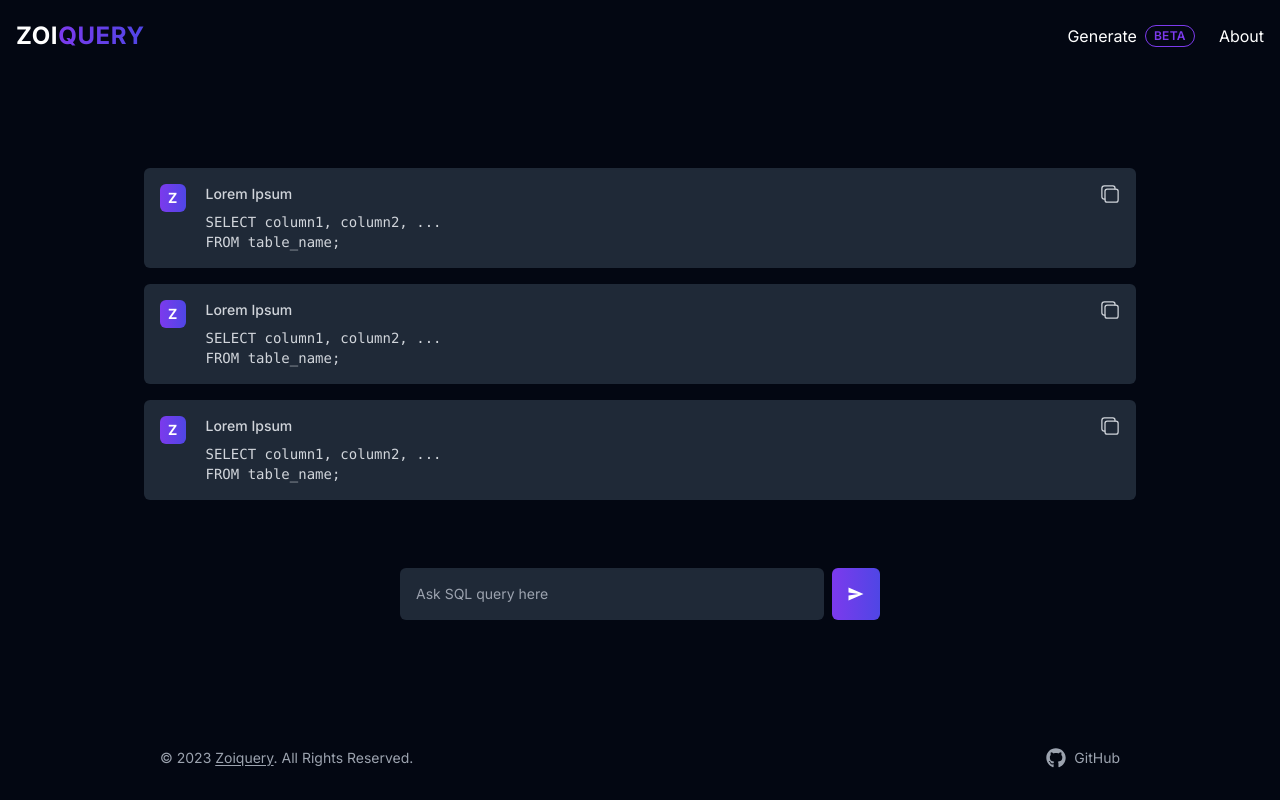
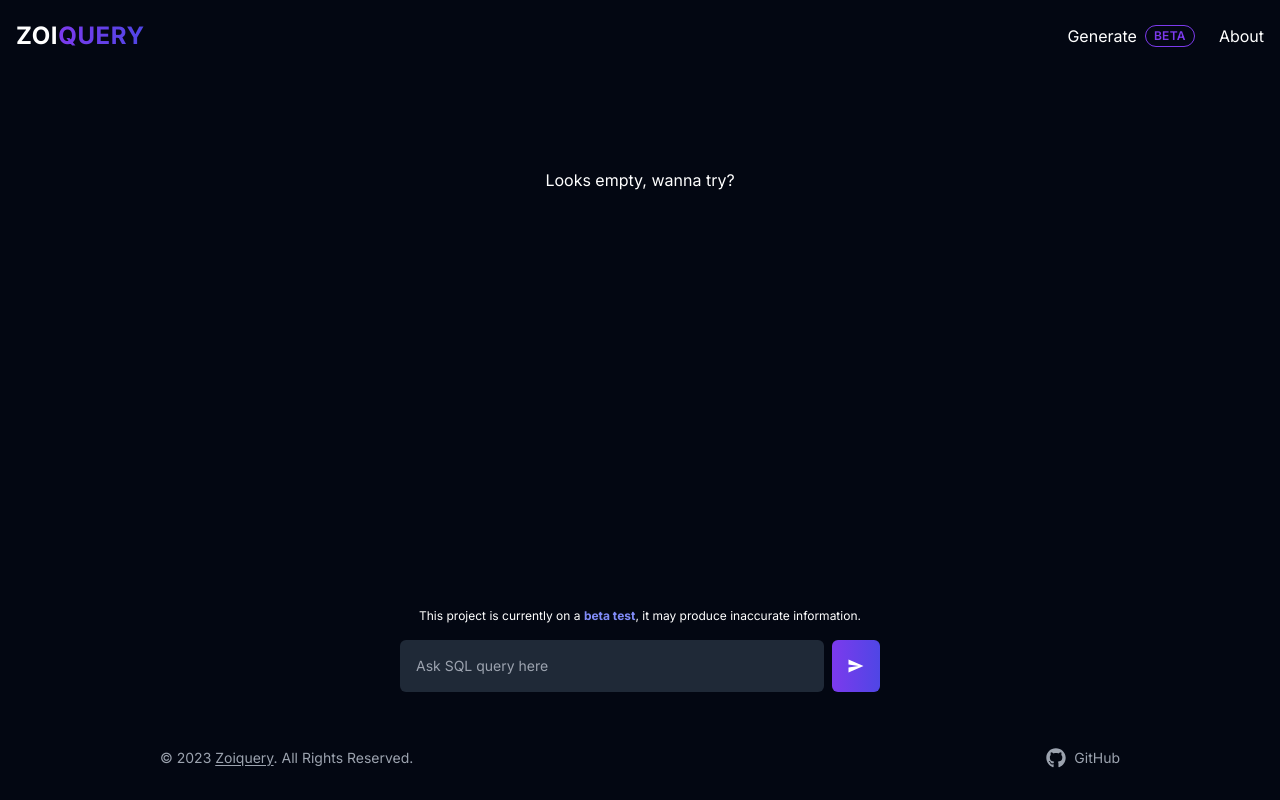
Before and after one commit to noeyislearning/zoiquery, a Next.js app in the folder client/: page / in a window 1280 px wide. Built offline with nearby package versions, Linux system fonts and the light colour scheme.

Commit message:
Add `toast` in each transaction

```diff
--- a/client/app/(site)/page.tsx
+++ b/client/app/(site)/page.tsx
@@ -1,76 +1,93 @@
+"use client";
 import React from 'react'
+
+/** Other Dependencies */
+import { ToastContainer, toast } from 'react-toastify';
+import 'react-toastify/dist/ReactToastify.css';
+
 
 /** React Icons */
 import { IoSendSharp, IoCopyOutline } from "react-icons/io5";
 
 /** Components */
-import AIResponseAvatar from "@/components/common/Avatars/AIResponseAvatar";
+import ChatCard from "@/components/common/Cards/ChatCard";
+
+/** Interfaces/Props */
+import { MessageProps } from "@/assets/interfaces/message"
 
 export default function Home() {
+
+  const [value, setValue] = React.useState<string>("");
+  const [chat, setChat] = React.useState<MessageProps[]>([]);
+
+  const getUserInput = async () => {
+    const options = {
+      method: "POST",
+      headers: { "Content-Type": "application/json" },
+      body: JSON.stringify({ message: value}),
+    };
+
+    toast.promise(
+        fetch("http://localhost:8000/chat", options),
+        {
+          pending: 'Sending query...',
+          success: 'Query sent successfully!',
+          error: 'Failed to send query.'
+        }
+    ).then(async (response) => {
+      if (!response.ok) {
+        throw new Error(`HTTP ERROR, STATUS: ${response.status}`);
+      }
+
+      const data = await response.json();
+
+      const userMessage = {
+        role: "user",
+        content: value,
+      }
+      setChat(oldChat => [...oldChat, data, userMessage])
+
+      setValue("");
+    }).catch((error) => {
+      console.error(`SERVER ERROR: ${error}`);
+    })
+  }
+
+
   return (
       <>
         <section>
-          {/* Prompt Section */}
+          <ToastContainer />
           <div className="pt-20 w-full max-w-screen flex justify-center">
-            <div className="p-4 mx-auto h-[50vh] w-[80vw] overflow-y-auto">
+            <div className="p-4 mx-auto h-[50vh] w-fit lg:w-[80vw] overflow-y-auto">
               <div className="flex flex-col justify-between">
-                {/* Prompts */}
-                <div className="mb-4 py-4 px-4 bg-gray-800 rounded-md text-gray-300">
-                  <div className="flex flex-row gap-5 items-start text-sm justify-between">
-                    <AIResponseAvatar />
-                    <div className="flex flex-col gap-2 w-full">
-                      <div className="font-medium">Lorem Ipsum</div>
-                      <div className="font-mono">
-                        SELECT column1, column2, ... <br />
-                        FROM table_name;
-                      </div>
-                    </div>
-                    <button>
-                      <IoCopyOutline className="w-5 h-5"/>
-                    </button>
-                  </div>
-                </div>
-                {/* Prompts */}
-                <div className="mb-4 py-4 px-4 bg-gray-800 rounded-md text-gray-300">
-                  <div className="flex flex-row gap-5 items-start text-sm justify-between">
-                    <AIResponseAvatar />
-                    <div className="flex flex-col gap-2 w-full">
-                      <div className="font-medium">Lorem Ipsum</div>
-                      <div className="font-mono">
-                        SELECT column1, column2, ... <br />
-                        FROM table_name;
-                      </div>
-                    </div>
-                    <button>
-                      <IoCopyOutline className="w-5 h-5"/>
-                    </button>
-                  </div>
-                </div>
-                {/* Prompts */}
-                <div className="mb-4 py-4 px-4 bg-gray-800 rounded-md text-gray-300">
-                  <div className="flex flex-row gap-5 items-start text-sm justify-between">
-                    <AIResponseAvatar />
-                    <div className="flex flex-col gap-2 w-full">
-                      <div className="font-medium">Lorem Ipsum</div>
-                      <div className="font-mono">
-                        SELECT column1, column2, ... <br />
-                        FROM table_name;
-                      </div>
-                    </div>
-                    <button>
-                      <IoCopyOutline className="w-5 h-5"/>
-                    </button>
-                  </div>
-                </div>
+                {chat.length > 0 ?
+                  <ChatCard userMessages={chat}/> :
+                  <div className="text-center">Looks empty, wanna try?</div>
+                }
               </div>
             </div>
           </div>
           {/* Input */}
-          <div className="w-full max-w-screen flex justify-center">
+          <div className="pt-10 w-full max-w-screen flex justify-center">
             <div className="p-4 w-full max-w-lg">
+              <div className="mb-4 text-xs text-center">This project is currently on a <span className="font-bold text-indigo-400">beta test</span>, it may produce inaccurate information.</div>
               <div className="flex gap-2">
-                <input className="p-4 text-gray-300 font-normal text-sm bg-gray-800 rounded-md overflow-y-auto w-full" placeholder={"Ask SQL query here"}/>
-                <button className="p-4 bg-gradient-to-r from-violet-600 to-indigo-600 rounded-md">
+                <input
+                    value={value}
+                    onChange={(e) => setValue(e.target.value)}
+                    onKeyDown={(e) => {
+                      if (e.key === 'Enter') {
+                        e.preventDefault();
+                        void getUserInput();
+                      }
+                    }}
+                    className="p-4 text-gray-300 font-normal text-sm bg-gray-800 rounded-md overflow-y-auto w-full" placeholder={"Ask SQL query here"}
+                />
+                <button
+                    onClick={() => void getUserInput()}
+                    className="p-4 bg-gradient-to-r from-violet-600 to-indigo-600 rounded-md"
+                >
                   <IoSendSharp className="text-bold"/>
                 </button>
               </div>
```
